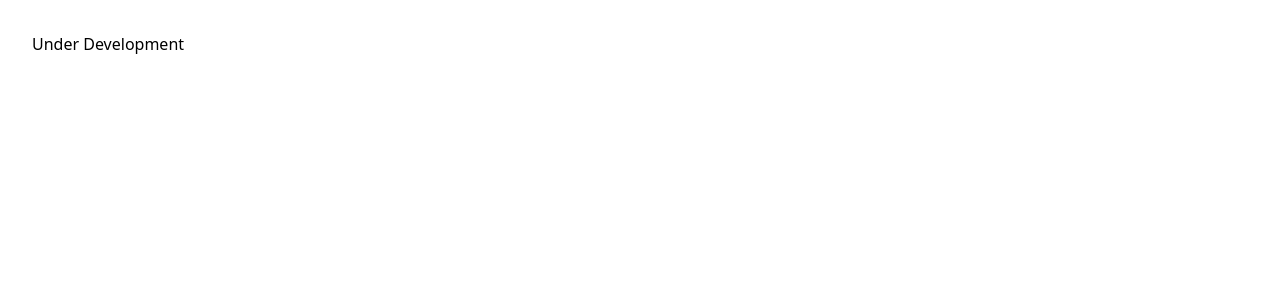
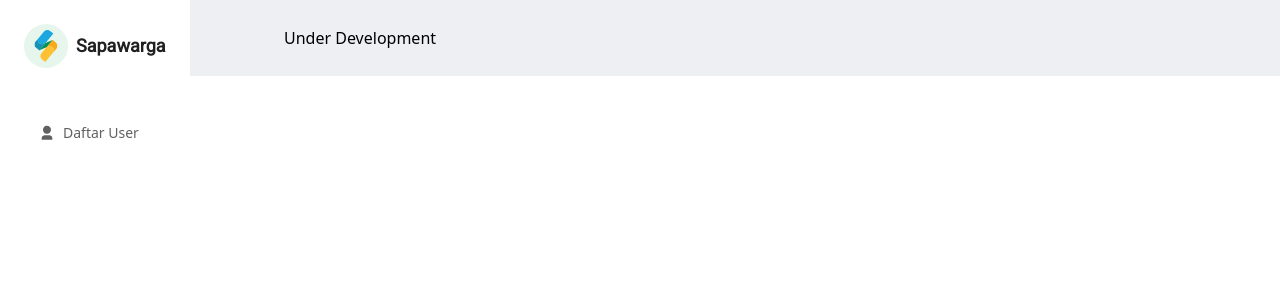
Before and after one commit to jabardigitalservice/super-app-cms, a Nuxt app: page / in a window 1280 px wide. Shown: the top 300 px of the page. Built offline with nearby package versions, Linux system fonts and the light colour scheme.

Commit message:
style: add dashboard layout and use sidebar component

```diff
--- /dev/null
+++ b/layouts/Dashboard.vue
@@ -0,0 +1,14 @@
+<template>
+  <div class="bg-[#EDEFF3]">
+    <Sidebar class="bg-white w-min-[260px] fixed left-0 top-0 h-screen" />
+    <div class="ml-[260px] px-6 py-[26px] h-max">
+      <Nuxt />
+    </div>
+  </div>
+</template>
+
+<script>
+export default {
+  name: 'LayoutDashboard'
+}
+</script>
--- a/pages/index.vue
+++ b/pages/index.vue
@@ -1,11 +1,12 @@
 <template>
-  <div class="p-8">
+  <div>
     Under Development
   </div>
 </template>
 
 <script>
 export default {
-  name: 'IndexPage'
+  name: 'IndexPage',
+  layout: 'Dashboard'
 }
 </script>
```
